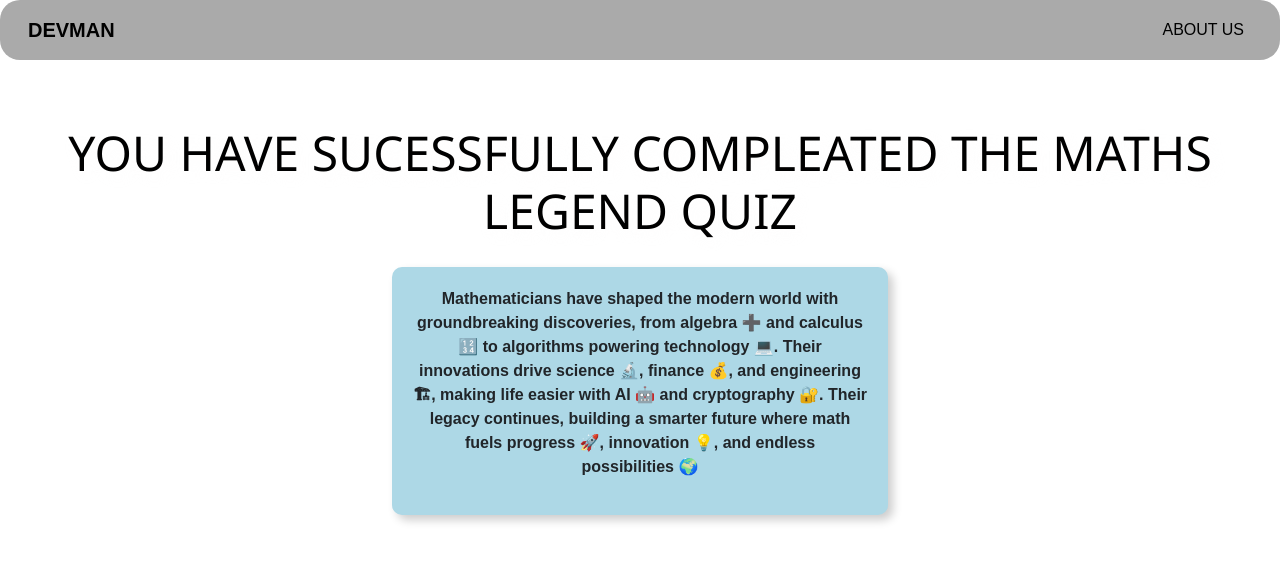
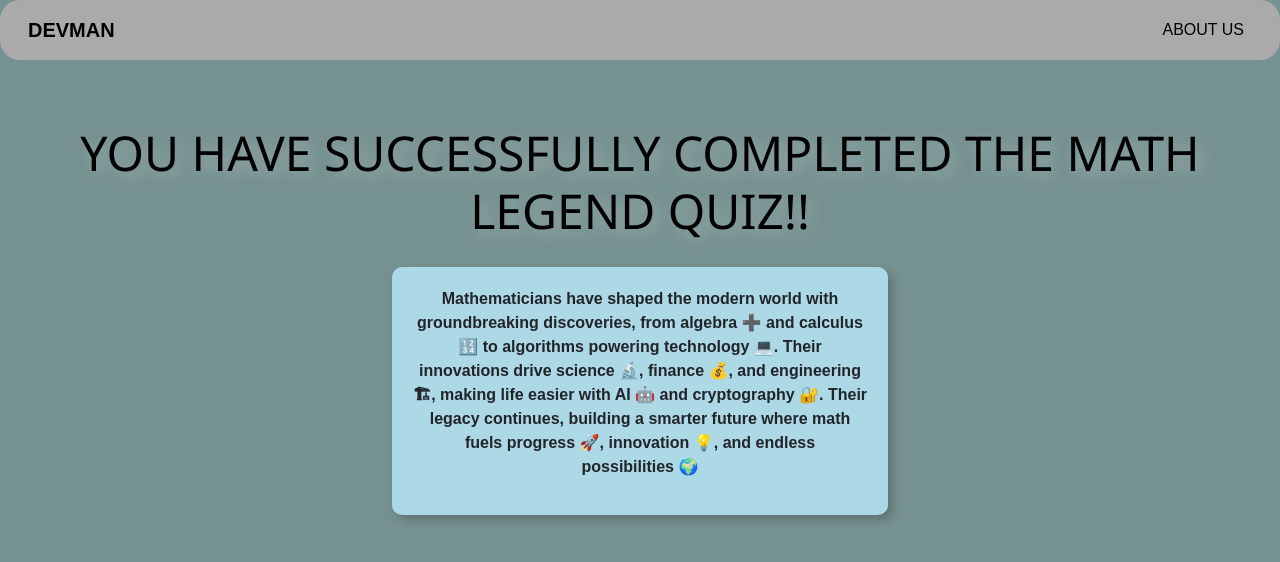
Before and after one commit to aarushkumaar/Math_quiz, a plain HTML site: page end.html in a window 1280 px wide. Drawn offline with nearby package versions, Linux system fonts and the light colour scheme.

Commit message:
Update end.html

```diff
--- a/end.html
+++ b/end.html
@@ -11,6 +11,12 @@
     <!-- Bootstrap Bundle (JS + Popper.js) -->
     <script src="https://cdn.jsdelivr.net/npm/bootstrap@5.3.0/dist/js/bootstrap.bundle.min.js"></script>
     <link rel="stylesheet" href="style_Aarush.css" />
+
+    <style>
+      body{
+        background-color: rgb(118, 145, 145);
+      }
+    </style>
   </head>
   <body>
     <nav class="navbar navbar-expand-lg bg-body-tertiary px-3">
@@ -44,7 +50,7 @@
     </nav>
     <div>
       <h1 class="about_us_txt">
-        YOU HAVE SUCESSFULLY COMPLEATED THE MATHS LEGEND QUIZ
+        YOU HAVE SUCCESSFULLY COMPLETED THE MATH LEGEND QUIZ!!
       </h1>
     </div>
     <div class="container_about_us">
```
